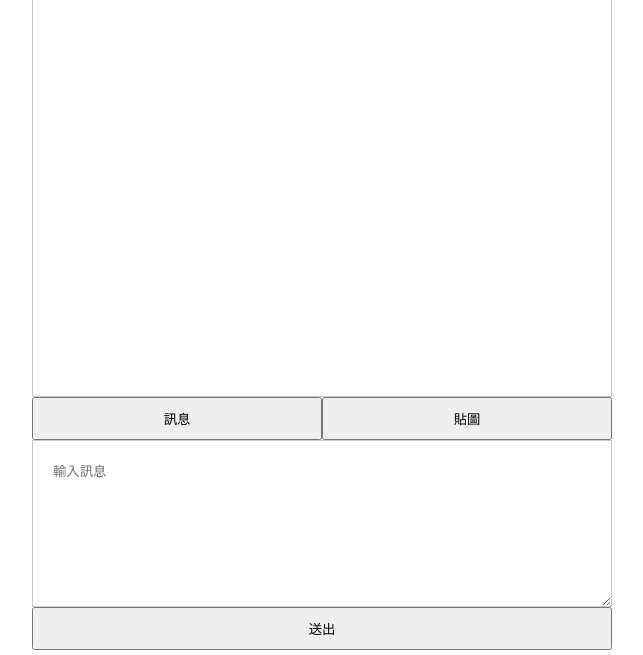
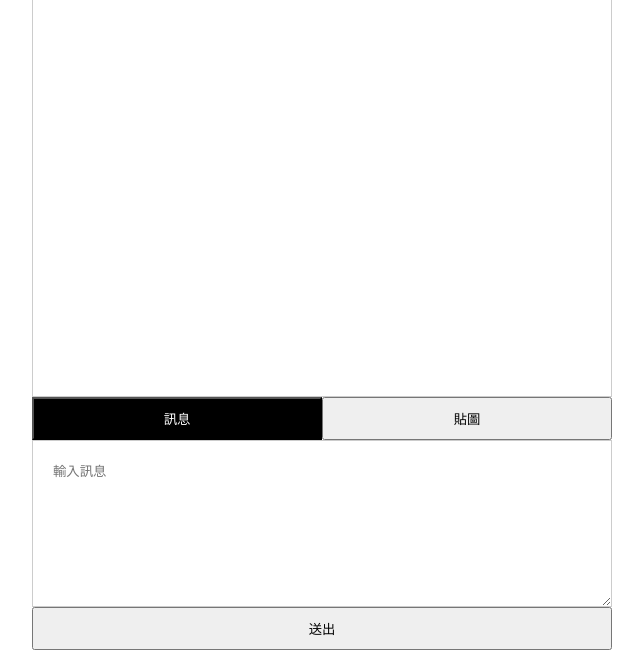
Before and after one commit to SkyRoxas/practice_ajax-loading, a website: page templates/index.html in a window 1280 px wide. Both pictures are taken after a click on the button "訊息". Shown: the part 161-816 px from the top of the page, without its empty margins (318-961 px from the left). Drawn offline with nearby package versions, Linux system fonts and the light colour scheme.

Commit message:
button acitve

```diff
--- a/js/scripts.js
+++ b/js/scripts.js
@@ -40,6 +40,18 @@ function scollToBottom($element) {
     $($element).scrollTop($($element).scrollTop() + $($element).height());
 }
 
+
+//add active class
+$(document).ready(function() {
+    var navItem = $('.chat-nav').find('.chat-nav-wrap').children('button');
+    navItem.eq(0).addClass('active');
+    navItem.each(function() {
+        $(this).click(function() {
+            navItem.removeClass('active');
+            $(this).addClass('active');
+        })
+    })
+})
 
 
 //add active class for message image
--- a/sass/components/_chat-room.scss
+++ b/sass/components/_chat-room.scss
@@ -88,6 +88,10 @@
             button {
                 flex: 1;
                 padding: 10px;
+                &.active{
+                  background: #000000;
+                  color: #ffffff;
+                }
             }
         }
 
```
Also changed, not shown: css/style.css.
